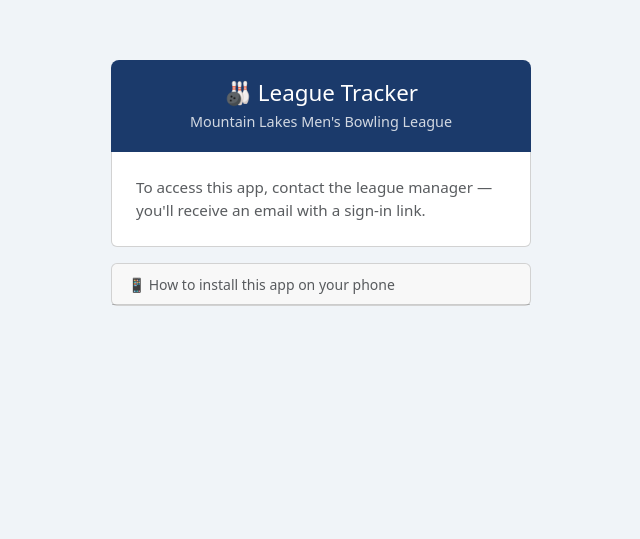
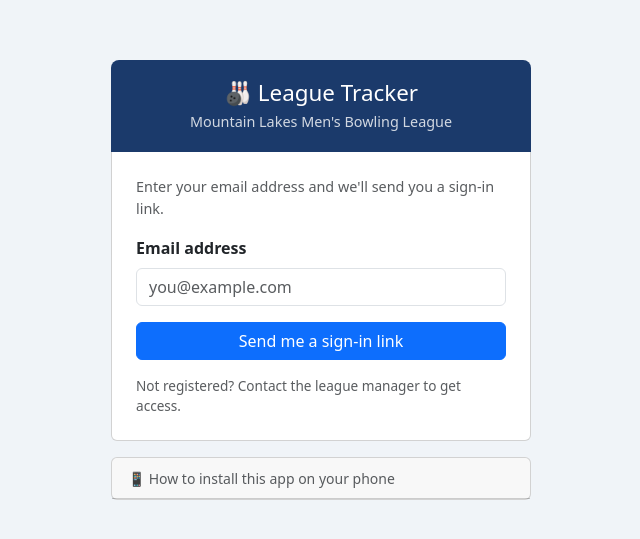
Before and after one commit to dglcinc/bowling-league-tracker, a Flask app: page /auth/login in a window 1280 px wide. Shown: the top 539 px of the page, without its empty margins (319-959 px from the left). Run offline with Flask 3, Linux system fonts and the light colour scheme.

Commit message:
feat(auth): restore self-serve magic link on login page
Self-serve is secure: the link goes to the entered email address, so an
attacker who enters someone else's email gets nothing — they can't use a
link they never received. Spoofing a login requires access to the target's
email account, not just knowing their address.

Protections remain: Turnstile CAPTCHA, per-IP rate limiting (5/15min),
per-email 10-min cooldown, generic response (never confirms registration).

This also solves the bootstrap problem: any registered bowler, including
the admin, can get a sign-in link without needing terminal access or
another editor to send it.

Co-Authored-By: Claude Sonnet 4.6 <noreply@anthropic.com>

```diff
--- a/routes/auth.py
+++ b/routes/auth.py
@@ -106,11 +106,41 @@ def send_magic_link(bowler, subject=None):
 # Routes
 # ---------------------------------------------------------------------------
 
-@auth_bp.route('/login')
+@auth_bp.route('/login', methods=['GET', 'POST'])
+@limiter.limit('5 per 15 minutes', methods=['POST'])
 def login():
     if current_user.is_authenticated:
         return redirect(url_for('index'))
-    return render_template('auth/login.html')
+
+    if request.method == 'POST':
+        email = request.form.get('email', '').strip().lower()
+
+        # Verify Turnstile CAPTCHA
+        if not _verify_turnstile(request.form.get('cf-turnstile-response', '')):
+            flash('Security check failed. Please try again.', 'danger')
+            return redirect(url_for('auth.login'))
+
+        bowler = Bowler.query.filter(
+            db.func.lower(Bowler.email) == email
+        ).first()
+
+        if bowler:
+            # Per-email cooldown: suppress if a token was issued in the last 10 minutes
+            cutoff = datetime.utcnow() - timedelta(minutes=10)
+            recent = MagicLinkToken.query.filter(
+                MagicLinkToken.bowler_id == bowler.id,
+                MagicLinkToken.created_at >= cutoff,
+            ).first()
+            if not recent:
+                send_magic_link(bowler)
+
+        # Generic response — never confirm whether the email is registered
+        flash("If your email is registered, you'll receive a sign-in link shortly. "
+              "Check your inbox (and spam folder).", 'info')
+        return redirect(url_for('auth.login'))
+
+    site_key = current_app.config.get('TURNSTILE_SITE_KEY', '')
+    return render_template('auth/login.html', turnstile_site_key=site_key)
 
 
 @auth_bp.route('/magic/<token>')
--- a/templates/auth/login.html
+++ b/templates/auth/login.html
@@ -9,6 +9,9 @@
   <meta name="apple-mobile-web-app-title" content="Bowl Tracker">
   <link rel="apple-touch-icon" href="/static/icons/icon-192.png">
   <link href="https://cdn.jsdelivr.net/npm/bootstrap@5.3.0/dist/css/bootstrap.min.css" rel="stylesheet">
+  {% if turnstile_site_key %}
+  <script src="https://challenges.cloudflare.com/turnstile/v1/api.js" async defer></script>
+  {% endif %}
   <style>
     body { background: #f0f4f8; }
     .login-card { max-width: 420px; margin: 60px auto 0; }
@@ -37,8 +40,28 @@
         {% endfor %}
       {% endwith %}
 
-      <p class="text-muted mb-0" style="font-size:0.95rem">
-        To access this app, contact the league manager — you'll receive an email with a sign-in link.
+      <p class="text-muted mb-3" style="font-size:0.9rem">
+        Enter your email address and we'll send you a sign-in link.
+      </p>
+
+      <form method="post">
+        <div class="mb-3">
+          <label class="form-label fw-bold">Email address</label>
+          <input type="email" name="email" class="form-control" required
+                 placeholder="you@example.com" autocomplete="email">
+        </div>
+
+        {% if turnstile_site_key %}
+        <div class="mb-3">
+          <div class="cf-turnstile" data-sitekey="{{ turnstile_site_key }}"></div>
+        </div>
+        {% endif %}
+
+        <button type="submit" class="btn btn-primary w-100">Send me a sign-in link</button>
+      </form>
+
+      <p class="mt-3 mb-0 text-muted" style="font-size:0.85rem">
+        Not registered? Contact the league manager to get access.
       </p>
     </div>
   </div>
```
